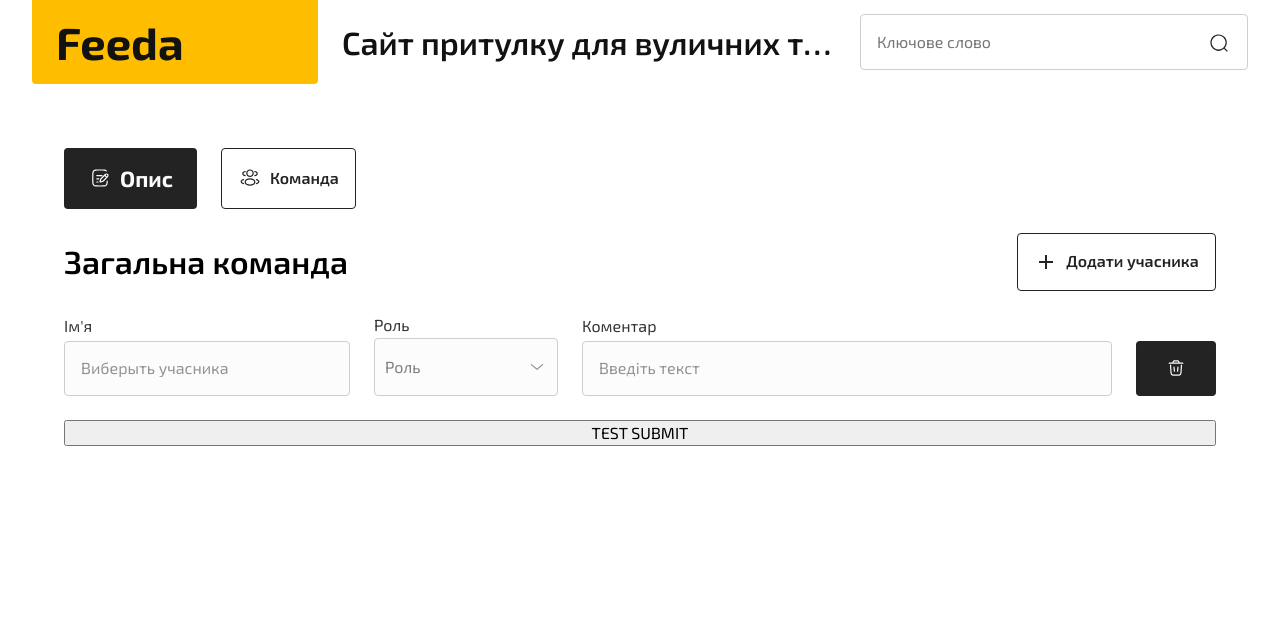
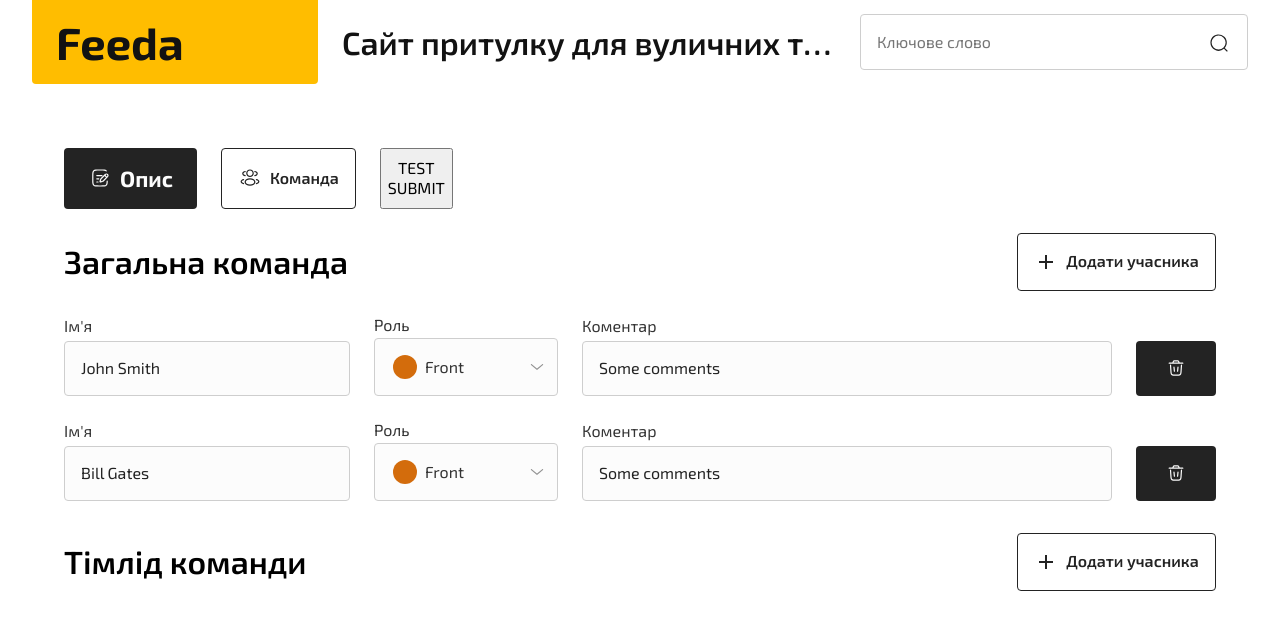
Before and after one commit to baza-trainee/feeda, a Next.js app in the folder cms/: page /projects/1 in a window 1280 px wide. Shown: the top 630 px of the page. Built offline with nearby package versions, Linux system fonts and the light colour scheme.

Commit message:
feat: add team tab layout

```diff
--- a/cms/package.json
+++ b/cms/package.json
@@ -19,7 +19,7 @@
     "next": "13.4.7",
     "react": "18.2.0",
     "react-dom": "18.2.0",
-    "react-hook-form": "^7.45.1",
+    "react-hook-form": "^7.45.4",
     "react-redux": "^8.1.2",
     "react-select": "^5.7.4"
   },
--- a/cms/src/app/projects/[projectId]/page.tsx
+++ b/cms/src/app/projects/[projectId]/page.tsx
@@ -3,12 +3,13 @@
 import React, { useState } from 'react';
 import { Button } from '~/src/components/Button/Button';
 import { ProjectForm } from '~/src/components/ProjectForm/ProjectForm';
-import { ProjectTeamForm } from '~/src/components/ProjectTeamForm/ProjectTeamForm';
+import { MemberType, ProjectTeamForm } from '~/src/components/ProjectTeamForm/ProjectTeamForm';
 import { NavContainer, ProjectContainer } from './styles';
-import { useForm } from 'react-hook-form';
+import { FieldValues, SubmitHandler, useForm } from 'react-hook-form';
 import { OptionType } from '~/src/components/SelectField/SelectField';
+import { MemberRole, ProjectState, getProjectValue } from '~/src/components/SelectField/lists';
 
-export type FormData = {
+export interface FormData {
   name: string;
   comment: string;
   complixity: OptionType;
@@ -17,7 +18,8 @@ export type FormData = {
   start_date: string;
   end_date: string;
   url: string;
-};
+  members: MemberType[];
+}
 
 type ProjectPageProps = {
   params: {
@@ -27,9 +29,38 @@ type ProjectPageProps = {
 
 export default function ProjectPage({ params }: ProjectPageProps) {
   const [currentTab, setCurrentTab] = useState('Команда');
-  const { control, clearErrors, getValues, handleSubmit, setValue, watch, register } = useForm({
+  const { control, clearErrors, handleSubmit, watch, trigger } = useForm<any>({
     defaultValues: {
-      name: 'Hello',
+      name: '',
+      comment: '',
+      complixity: { label: '', value: '' },
+      state: getProjectValue('developing'), /// RENDEE ERROR !!!!
+      // state: {
+      //   value: 'ended',
+      //   label: <ProjectState type="orange" title="Завершено" />,
+      // },
+      type: null,
+      start_date: '',
+      end_date: '',
+      url: '',
+      members: [
+        {
+          name: 'John Smith',
+          membersRole: {
+            value: 'front',
+            label: <MemberRole type="orange" title="Front" />,
+          },
+          comment: 'Some comments',
+        },
+        {
+          name: 'Bill Gates',
+          membersRole: {
+            value: 'front',
+            label: <MemberRole type="orange" title="Front" />,
+          },
+          comment: 'Some comments',
+        },
+      ],
     },
   });
   const projectId = params.projectId;
@@ -52,11 +83,18 @@ export default function ProjectPage({ params }: ProjectPageProps) {
     },
   ];
 
+  const onFormSubmit: SubmitHandler<FieldValues> = async (data) => {
+    const isValide = await trigger();
+    console.log(isValide);
+    console.log(data);
+  };
+
   return (
-    <ProjectContainer>
+    <ProjectContainer onSubmit={handleSubmit(onFormSubmit)}>
       <NavContainer>
         <Button variant="primary" icon="edit" title="Опис" btnType="button" func={handleTabClick} />
         <Button variant="text" icon="team" title="Команда" btnType="button" func={handleTabClick} />
+        <button type="submit">TEST SUBMIT</button>
       </NavContainer>
       <div>
         {tabs.map(({ content, title }) => (
--- a/cms/src/app/projects/[projectId]/styles.ts
+++ b/cms/src/app/projects/[projectId]/styles.ts
@@ -1,6 +1,6 @@
 import styled from '@emotion/styled';
 
-export const ProjectContainer = styled.main`
+export const ProjectContainer = styled.form`
   padding: 32px;
   display: flex;
   flex-direction: column;
--- a/cms/src/components/Input/Input.tsx
+++ b/cms/src/components/Input/Input.tsx
@@ -49,18 +49,14 @@ export function Input({
   clearErrors,
 }: InputProps) {
   const [inputValue, setInputValue] = useState(defaultValue);
-  const { field } = useController({
-    name,
-    control,
-  });
 
   return (
     <Controller
       defaultValue={defaultValue}
       control={control}
-      name={field.name}
+      name={name}
       rules={rules}
-      render={({ field: { onChange }, fieldState: { error } }) => {
+      render={({ field: { onChange, name, value }, fieldState: { error } }) => {
         const handleChange = () => {
           clearErrors(name);
         };
@@ -93,7 +89,7 @@ export function Input({
                 maxLength={maxLength}
                 minLength={minLength}
                 pattern={pattern}
-                defaultValue={field.value}
+                defaultValue={value}
                 onChange={(ev) => {
                   if (pattern || label) setInputValue(ev.target.value);
                   handleChange();
--- a/cms/src/components/ProjectForm/ProjectForm.tsx
+++ b/cms/src/components/ProjectForm/ProjectForm.tsx
@@ -9,13 +9,15 @@ import {
   getProjectValue,
   projectStatus,
   projectType,
+  getRoleValue,
+  membersRole,
 } from '../SelectField/lists';
 import { Button } from '../Button/Button';
 
 export interface ProjectFormProps {
   control: Control;
   clearErrors: (name?: string | string[]) => void;
-  handleSubmit: UseFormHandleSubmit<FieldValues>;
+  handleSubmit: UseFormHandleSubmit<FormData>;
 }
 
 export const ProjectForm = ({ control, clearErrors, handleSubmit }: ProjectFormProps) => {
@@ -24,7 +26,7 @@ export const ProjectForm = ({ control, clearErrors, handleSubmit }: ProjectFormP
   };
 
   return (
-    <FormWrapper onSubmit={handleSubmit(onFormSubmit)}>
+    <FormWrapper>
       <InputsWrapper>
         <Input control={control} clearErrors={clearErrors} name="name" label="Назва" placeholder="Назва" />
         <Input
@@ -33,6 +35,7 @@ export const ProjectForm = ({ control, clearErrors, handleSubmit }: ProjectFormP
           name="comment"
           label="Коментар"
           placeholder="Введіть текст"
+          rules={{ required: 'це поле є обовязковим' }}
         />
         <SelectField
           control={control}
@@ -61,6 +64,7 @@ export const ProjectForm = ({ control, clearErrors, handleSubmit }: ProjectFormP
           placeholder="Введіть текст"
           options={projectType}
           title="Тип проекту"
+          rules={{ required: 'це поле є обовязковим' }}
         />
         <Input control={control} clearErrors={clearErrors} name="start_date" label="Старт проету" />
         <Input control={control} clearErrors={clearErrors} name="end_date" label="Завершення проету" />
@@ -73,7 +77,7 @@ export const ProjectForm = ({ control, clearErrors, handleSubmit }: ProjectFormP
         />
       </InputsWrapper>
       <FormControllers>
-        <Button variant="primary" title="Зберегти зміни" func={handleSubmit(onFormSubmit)} />
+        <Button variant="primary" title="Зберегти зміни" btnType="submit" func={() => console.log('submit')} />
         <Button variant="text" title="Скасувати" func={() => console.log('CANCEL form fetsh')} />
       </FormControllers>
     </FormWrapper>
--- a/cms/src/components/ProjectTeamForm/MemberCard.tsx
+++ b/cms/src/components/ProjectTeamForm/MemberCard.tsx
@@ -4,20 +4,24 @@ import { Input } from '../Input/Input';
 import { SelectField } from '../SelectField/SelectField';
 import { getRoleValue, membersRole } from '../SelectField/lists';
 import { Control } from 'react-hook-form';
+import { useEffect } from 'react';
 
 export interface MemberCardProps {
   control: Control;
   clearErrors: (name?: string | string[]) => void;
+  index: number;
+  onDelete: (index: number) => void;
+  name: string;
 }
 
-export const MemberCard: React.FC<MemberCardProps> = ({ control, clearErrors }) => {
+export const MemberCard: React.FC<MemberCardProps> = ({ control, clearErrors, index, onDelete, name }) => {
   return (
     <MemberCardWrapper>
       <Input
         control={control}
         clearErrors={clearErrors}
         placeholder="Виберыть учасника"
-        name="memberName"
+        name={`${name}.${index}.name`}
         label="Ім'я"
       />
       <SelectField
@@ -25,19 +29,28 @@ export const MemberCard: React.FC<MemberCardProps> = ({ control, clearErrors })
         clearErrors={clearErrors}
         options={membersRole}
         placeholder={'Роль'}
-        name="memberRole"
+        name={`${name}..${index}.membersRole`}
         title="Роль"
         valueGetter={(value) => getRoleValue(value)}
+        rules={{ required: 'це поле є обовязковим' }}
       />
       <Input
         control={control}
         clearErrors={clearErrors}
         placeholder="Введіть текст"
-        name="memberComment"
+        name={`${name}..${index}.comment`}
         label="Коментар"
       />
       <DelBtnWrapper>
-        <Button variant="icon" icon="delete" func={() => console.log('deleted')} />
+        <Button
+          variant="icon"
+          icon="delete"
+          func={() => {
+            console.log('delete');
+            onDelete(index);
+            console.log('delete');
+          }}
+        />
       </DelBtnWrapper>
     </MemberCardWrapper>
   );
--- a/cms/src/components/ProjectTeamForm/ProjectTeamForm.styles.ts
+++ b/cms/src/components/ProjectTeamForm/ProjectTeamForm.styles.ts
@@ -1,6 +1,12 @@
 import styled from '@emotion/styled';
 
-export const FormWrapper = styled.form`
+export const FormWrapper = styled.div`
+  display: flex;
+  flex-direction: column;
+  gap: 32px;
+`;
+
+export const FormSection = styled.div`
   display: flex;
   flex-direction: column;
   gap: 24px;
--- a/cms/src/components/ProjectTeamForm/ProjectTeamForm.tsx
+++ b/cms/src/components/ProjectTeamForm/ProjectTeamForm.tsx
@@ -1,48 +1,25 @@
-import {
-  Control,
-  UseFormGetValues,
-  FieldValues,
-  UseFormHandleSubmit,
-  UseFormSetValue,
-  UseFormWatch,
-  UseFormRegister,
-  SubmitHandler,
-} from 'react-hook-form';
-import { Button } from '../Button/Button';
-import { Title } from '../Title/Title';
-import { MemberCard } from './MemberCard';
-import { FormTitle, FormWrapper, AddBntWrapper, InputsWrapper } from './ProjectTeamForm.styles';
+import { Control, FieldValues, UseFormHandleSubmit, SubmitHandler, useFormState } from 'react-hook-form';
+import { FormWrapper } from './ProjectTeamForm.styles';
+
+import { TeamFormSection } from './TeamFormSection';
 
 export interface TeamFormProps {
   control: Control;
   clearErrors: (name?: string | string[]) => void;
-  getValues: UseFormGetValues<FieldValues>;
   handleSubmit: UseFormHandleSubmit<FieldValues>;
-  setValue: UseFormSetValue<FieldValues>;
-  watch: UseFormWatch<FieldValues>;
-  register: UseFormRegister<FieldValues>;
 }
 
 export type MemberType = {
   name: string;
   membersRole: { value: string; label: JSX.Element };
-  conmment: string;
+  comment: string;
 };
 
-export const ProjectTeamForm: React.FC<TeamFormProps> = ({ control, clearErrors, getValues, handleSubmit }) => {
-  const onSubmit: SubmitHandler<FieldValues> = (data) => console.log(data);
+export const ProjectTeamForm: React.FC<TeamFormProps> = ({ control, clearErrors, handleSubmit }) => {
   return (
-    <FormWrapper onSubmit={handleSubmit(onSubmit)}>
-      <FormTitle>
-        <Title title="Загальна команда" />
-        <AddBntWrapper>
-          <Button variant="text" icon="plus" func={() => console.log('member added')} title="Додати учасника" />
-        </AddBntWrapper>
-      </FormTitle>
-      <InputsWrapper>
-        <MemberCard control={control} clearErrors={clearErrors} getValues={getValues} handleSubmit={handleSubmit} />
-      </InputsWrapper>
-      <button type="submit">TEST SUBMIT</button>
+    <FormWrapper>
+      <TeamFormSection control={control} clearErrors={clearErrors} name="members" title="Загальна команда" />
+      <TeamFormSection control={control} clearErrors={clearErrors} name="teamLead" title="Тімлід команди" />
     </FormWrapper>
   );
 };
--- /dev/null
+++ b/cms/src/components/ProjectTeamForm/TeamFormSection.tsx
@@ -0,0 +1,50 @@
+import { Control, useFieldArray } from 'react-hook-form';
+import { Button } from '../Button/Button';
+import { Title } from '../Title/Title';
+import { MemberCard } from './MemberCard';
+import { FormTitle, AddBntWrapper, InputsWrapper, FormSection } from './ProjectTeamForm.styles';
+
+export interface TeamSectionProps {
+  control: Control;
+  clearErrors: (name?: string | string[]) => void;
+  name: string;
+  title: string;
+}
+
+export const TeamFormSection: React.FC<TeamSectionProps> = ({ control, clearErrors, name, title }) => {
+  const { fields, append, remove } = useFieldArray({
+    control,
+    name,
+  });
+
+  const addMember = () => {
+    append({
+      name: '',
+      membersRole: null,
+      comment: '',
+    });
+  };
+
+  return (
+    <FormSection>
+      <FormTitle>
+        <Title title={title} />
+        <AddBntWrapper>
+          <Button variant="text" icon="plus" func={addMember} title="Додати учасника" />
+        </AddBntWrapper>
+      </FormTitle>
+      <InputsWrapper>
+        {fields.map((field, index) => (
+          <MemberCard
+            key={field.id}
+            control={control}
+            clearErrors={clearErrors}
+            index={index}
+            onDelete={remove}
+            name={name}
+          />
+        ))}
+      </InputsWrapper>
+    </FormSection>
+  );
+};
--- a/cms/src/components/SelectField/SelectField.tsx
+++ b/cms/src/components/SelectField/SelectField.tsx
@@ -36,10 +36,6 @@ export const SelectField = ({
   isSearchable = false,
 }: CustomSelectProps) => {
   const [isDropdownOpen, setIsDropdownOpen] = useState(false);
-  const { field } = useController({
-    name,
-    control,
-  });
 
   return (
     <Controller
@@ -65,7 +61,7 @@ export const SelectField = ({
                 styles={selectStyles(!!error, isDropdownOpen, false)}
                 placeholder={placeholder}
                 options={options}
-                value={field.value}
+                value={value}
                 onChange={(selectedOption) => {
                   setIsDropdownOpen(false);
                   onChange(selectedOption);
```
